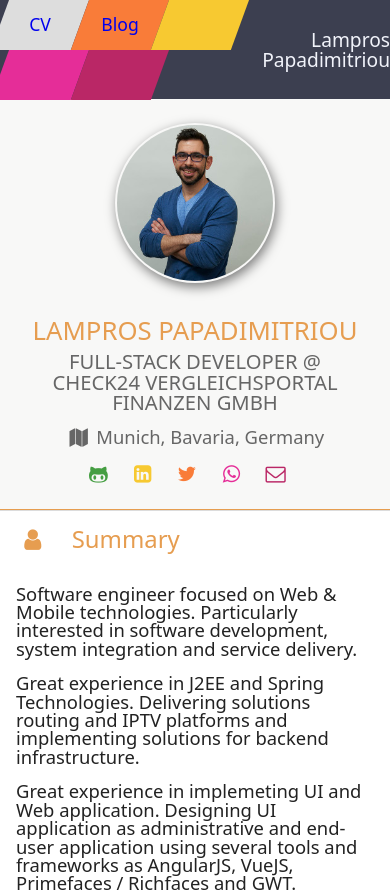
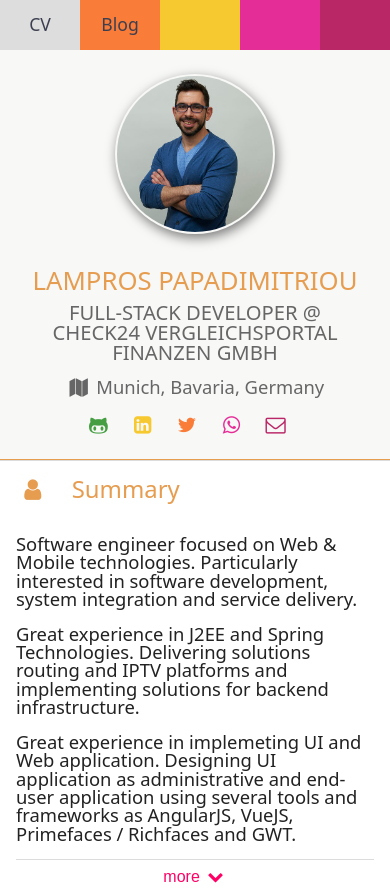
Before and after one commit to trelo-bifteki/www.trelobifteki.com, a Vue app: page / in a window 390 px wide. Shown: the top 892 px of the page. Built offline with nearby package versions, Linux system fonts and the light colour scheme.

Commit message:
fixing responsive design in header and footer

```diff
--- a/src/App.vue
+++ b/src/App.vue
@@ -27,7 +27,12 @@ export default {
     <footer class="footer">
       <div class="footer__container">
         <div class="footer__footnote">
-        Made with <i class="footer__heart icon-heart"></i>
+          <div>
+            Made with
+            <i class="footer__heart icon-heart"></i>
+          </div>
+          <div>
+
             Wanna check code? Visit
             <a
                class="link__github"
@@ -36,6 +41,7 @@ export default {
             >
               <i class="icon-github"></i>
             </a>
+          </div>
         </div>
         <SocialLinks></SocialLinks>
       </div>
@@ -65,6 +71,7 @@ body {
   align-items: center;
   background: #3C3F50;
   color: #F1F3FA;
+  padding: 0 2rem;
 }
 
 .header__container {
@@ -99,6 +106,8 @@ body {
 }
 
 .footer__footnote {
+  display: flex;
+  flex-direction: row;
   flex-grow: 1;
 }
 
@@ -111,12 +120,24 @@ body {
 }
 
 @media screen and (width <= 576px) {
+  .header__title {
+    display: none;
+  }
+
   .footer__container {
     flex-direction: column;
   }
+
   .footer__footnote {
+    flex-direction: column;
     margin-bottom: 1rem;
   }
 }
 
+@media screen and (width <= 768px) {
+  .header {
+    padding: 0;
+  }
+}
+
 </style>
--- a/src/components/NavigationBar.vue
+++ b/src/components/NavigationBar.vue
@@ -30,15 +30,21 @@ export default {
 
 <style scoped>
 
+ul {
+  display: flex;
+  flex-direction: row;
+}
+
 li {
-  display:inline-block;
+  display: block;
   min-width: 5rem;
   text-align: center;
-  transition: background 0.2s;
+  transition: background 0.2s ease, width 0.3s ease;
   transform: skew(-20deg);  /* SKEW */
 }
 
 a {
+  color: #3C3F50;
   display:block;
   text-decoration:none;
   padding: 1rem;
@@ -67,6 +73,16 @@ li:nth-child(5) {
 }
 
 li:hover{
-  background:#ddd;
+  background: #ddd;
+}
+
+@media screen and (width < 768px) {
+  li {
+    transform: skew(0deg);
+  }
+
+  a {
+    transform: skew(0deg);
+  }
 }
 </style>
```
Lines whose indentation alone changed are shown as unchanged.
